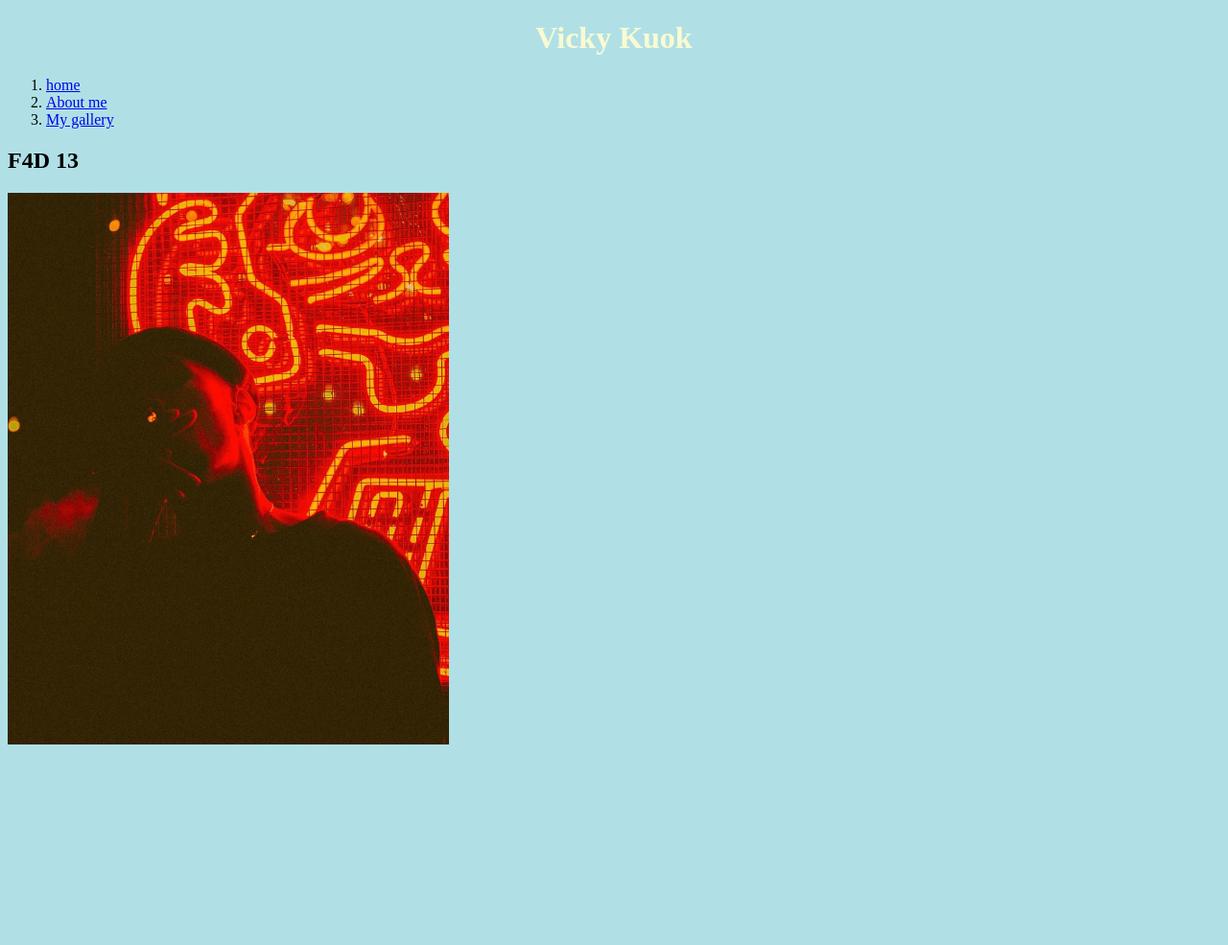
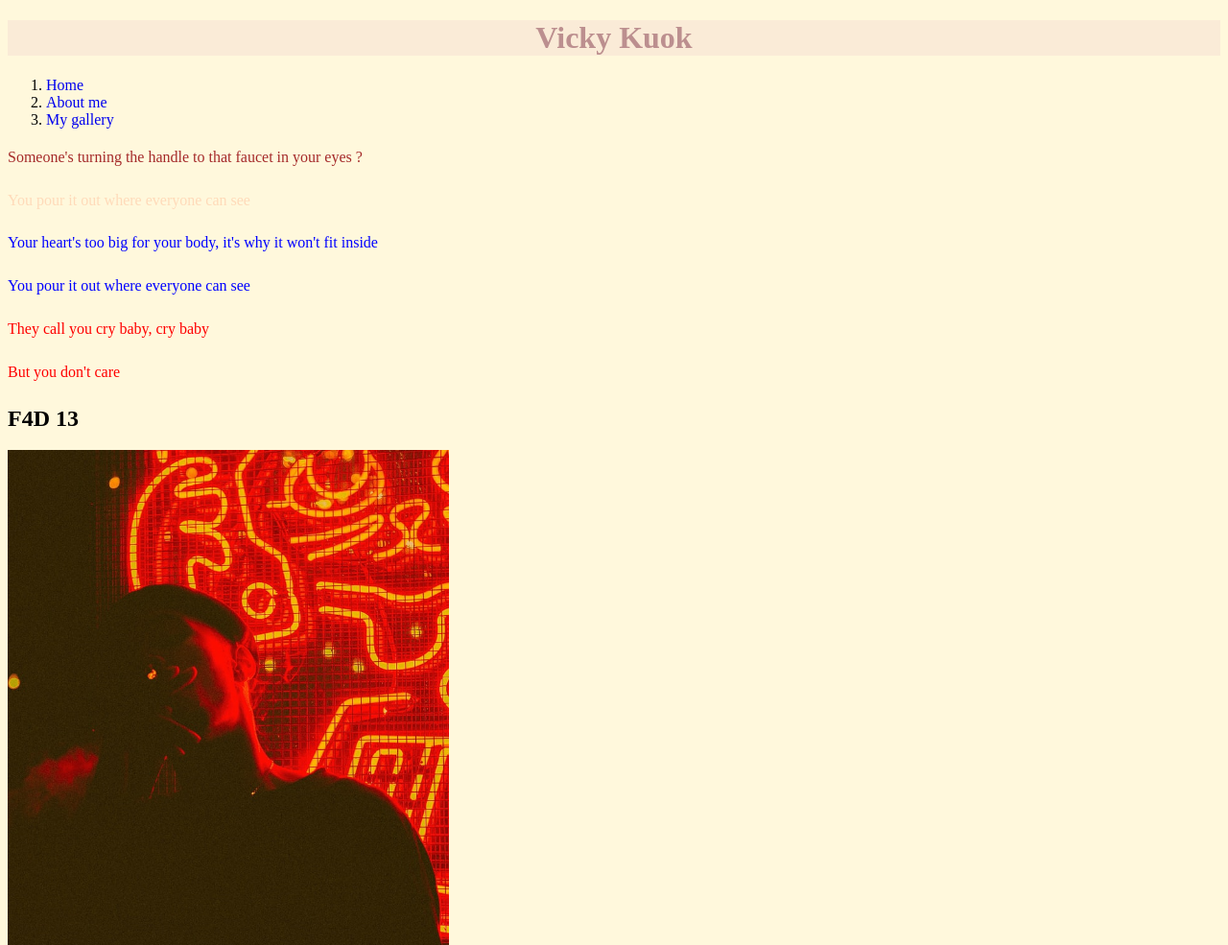
Before and after one commit to vickykuok928/my-blog, a plain HTML site: page index.html in a window 1280 px wide. Shown: the top 985 px of the page at 96% size. Before the commit the page ends 800 px from the top, so only its background shows below. Drawn offline with Linux system fonts and the light colour scheme.

Commit message:
Add files via upload

```diff
--- a/index.html
+++ b/index.html
@@ -4,15 +4,26 @@
 <meta charset="utf-8">
 <title>my blog</title>
   <link rel="stylesheet" href="styles.css">
+  <style type="text/css">
+  body,td,th {
+	font-size: medium;
+}
+  </style>
 </head>
 
 <body>
 	<h1>Vicky Kuok</h1>
 	<ol>
-		<li><a href="index.html">home</a></li>
+		<li><a href="index.html">Home</a></li>
 		<li><a href="about.html">About me</a></li>
 		<li><a href="gallery.html">My gallery</a></li>
 	</ol>
+	<p id="firstp">Someone's turning the handle to that faucet in your eyes ?</p>
+    <p id="secondp">You pour it out where everyone can see</p>
+	<p class="blue">Your heart's too big for your body, it's why it won't fit inside</p>
+    <p class="blue">You pour it out where everyone can see</p>
+	<p class="red">They call you cry baby, cry baby</p>
+    <p class="red">But you don't care</p>
 	<h2>F4D 13 </h2>
 	<p><img src="images/photo.jpg" alt="boy" width="460" /></p>
 
--- a/styles.css
+++ b/styles.css
@@ -1,8 +1,8 @@
 body{
-	background-color:powderblue;
+	background-color:cornsilk;
 }
 h1{
-	color:mediumpurple;
+	color:maroon;
 }
 p{
 	color:peachpuff;
@@ -11,3 +11,34 @@ h1{
 	color: lightgoldenrodyellow;
 	text-align:center;
 }
+h1{
+	background-color: antiquewhite;
+	color: rosybrown;
+}
+h1{
+	text-align:center;
+}
+a{
+	text-decoration:none;
+}
+p{
+	line-height: 1.8;
+}
+p{
+	font-family:"Times New Roman",
+		Times,serif;
+}
+#firstp{
+	Color:brown;
+	line-height:1.8;
+}
+#secondtp{
+	Color:brown;
+	line-height:1.8;
+}
+.blue{
+	color:blue;
+}
+.red{
+	color:red
+}
```
